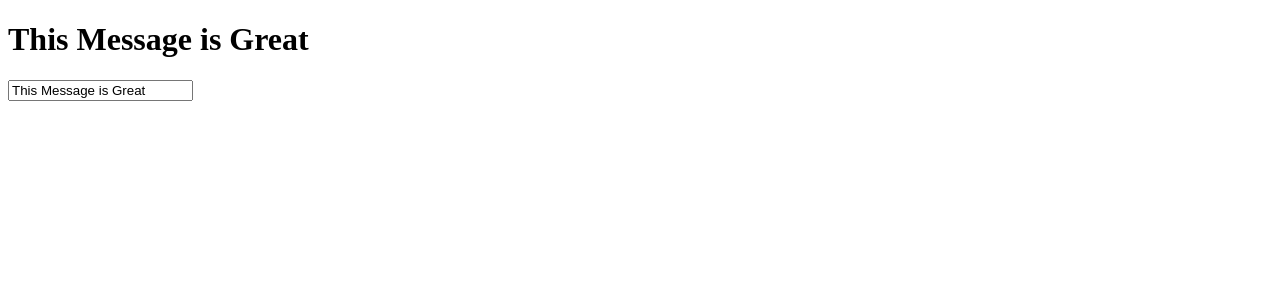
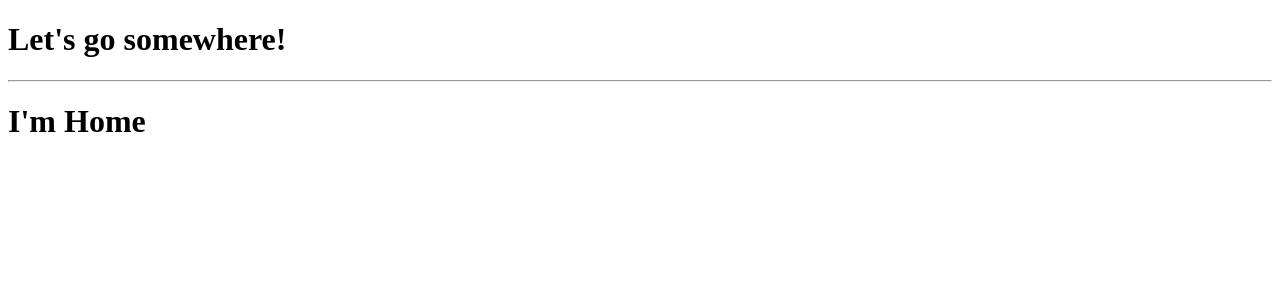
Before and after one commit to rahman9868/Project-VueJS-Chairul, a Vue app: page / in a window 1280 px wide. Shown: the top 300 px of the page. Built offline with nearby package versions, Linux system fonts and the light colour scheme.

Commit message:
Video VueJS 11

```diff
--- a/src/App.vue
+++ b/src/App.vue
@@ -1,6 +1,8 @@
 <template>
   <div id="app">
-  <app-message></app-message>
+  <h1>Let's go somewhere!</h1>
+  <hr>
+  <router-view></router-view>
   </div>
 </template>
 
--- /dev/null
+++ b/src/Home.vue
@@ -0,0 +1,3 @@
+<template>
+<h1>I'm Home</h1>
+</template>
--- a/src/Input.vue
+++ /dev/null
@@ -1,25 +0,0 @@
-<template>
-<div>
-
-      <input type="text" v-bind:value="msg" @input="changeMessage">
-      <p>{{ message }}</p>
-</div>
-</template>
-
-<script>
-    export default {
-      props: ['msg'],
-      data() {
-        return {
-          message: ''
-        }
-      },
-      methods: {
-        changeMessage(event){
-          this.message =  event.target.value;
-          this.$emit('messageChanged',this.message);
-
-        }
-      }
-    }
-</script>
--- a/src/Message.vue
+++ /dev/null
@@ -1,21 +0,0 @@
-<template>
-<div>
-<h1>{{ message }}</h1>
-<app-input :msg="message" @messageChanged="message = $event"></app-input>
-</div>
-</template>
-
-<script>
-    import Input from './Input.vue';
-
-    export default {
-      data() {
-          return {
-            message: 'This Message is Great'
-          }
-      },
-      components: {
-        'app-input': Input
-      }
-    }
-</script>
--- /dev/null
+++ b/src/Users.vue
@@ -0,0 +1,3 @@
+<template>
+<h1>Users Overview</h1>
+</template>
```
Also changed, not shown: package.json (+19 -56 lines), src/main.js (+16 -4 lines), 1 other file (tests, documents, lock files or other folders).
